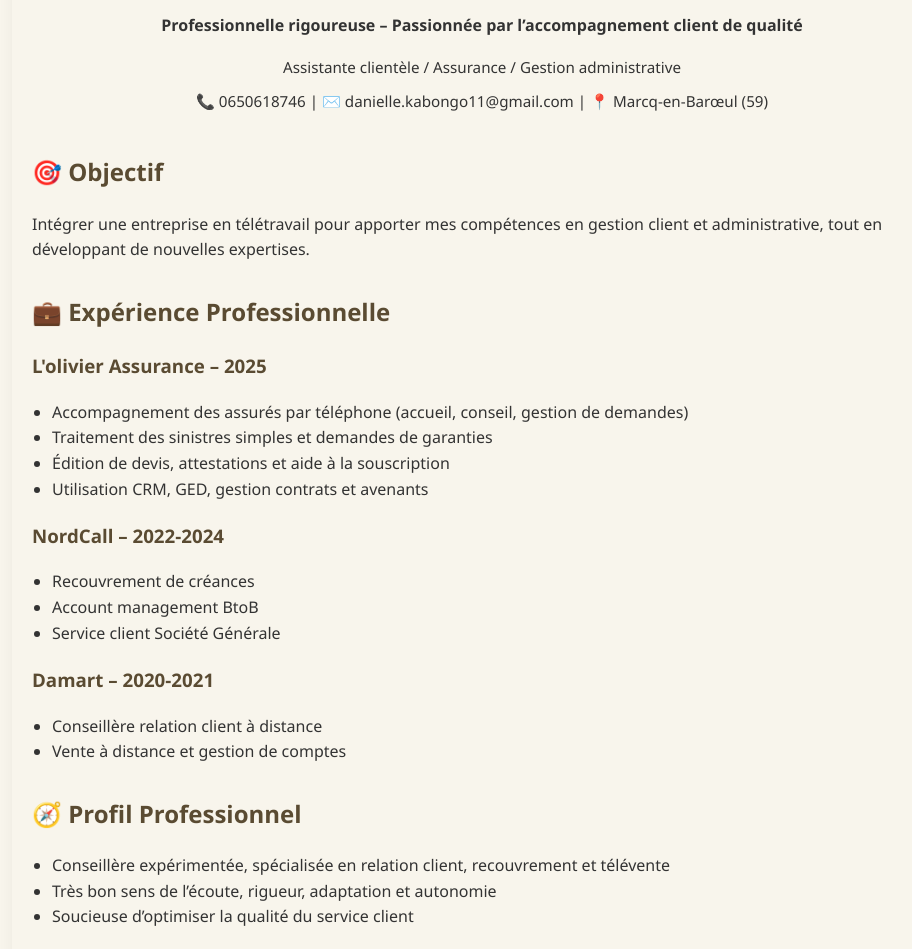
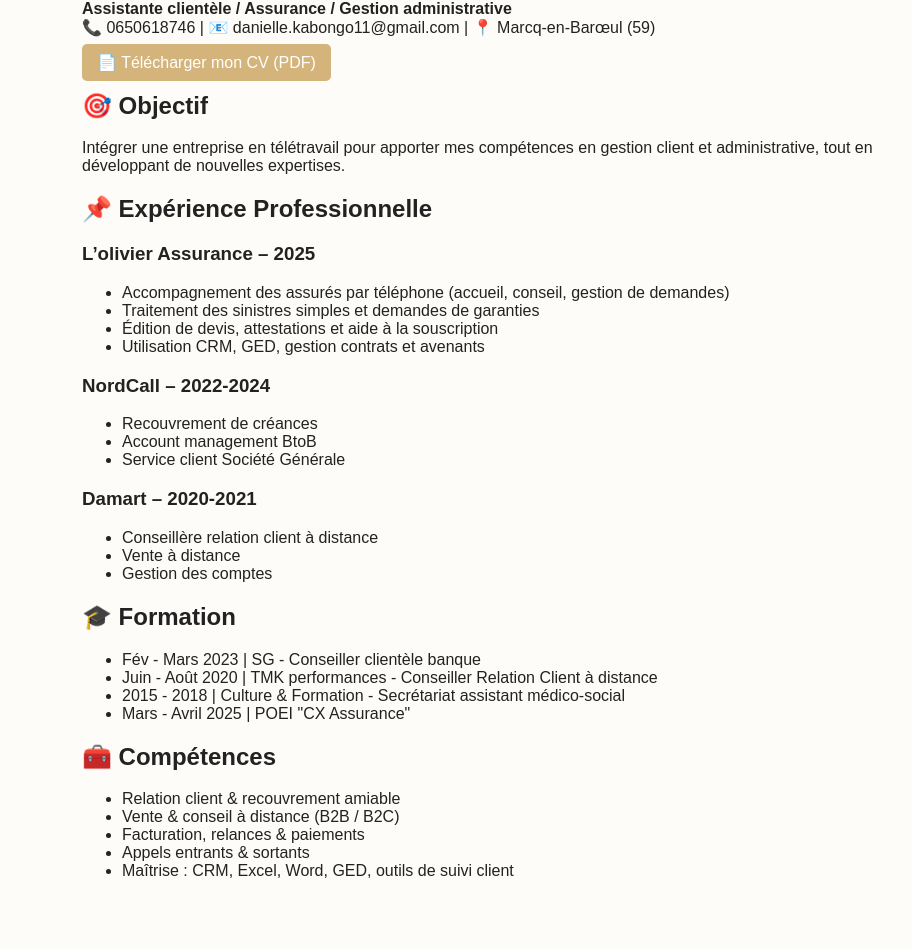
Before and after one commit to Danie-11/daniellekabongo-cv-site, a plain HTML site: page index.html in a window 1280 px wide. Shown: the part 141-1090 px from the top of the page, without its empty margins (158-1070 px from the left). After the commit the page ends 1057 px from the top, so only its background shows below. Drawn offline with Linux system fonts and the light colour scheme.

Commit message:
Update index.html

```diff
--- a/index.html
+++ b/index.html
@@ -1,104 +1,65 @@
-
 <!DOCTYPE html>
 <html lang="fr">
 <head>
   <meta charset="UTF-8">
-    <meta name="viewport" content="width=device-width, initial-scale=1.0">
-    <title>CV - Danielle Tshiyoyi Kabongo</title>
-    <style>
-        body {
-            font-family: 'Segoe UI', Tahoma, Geneva, Verdana, sans-serif;
-            background-color: #f8f5ec;
-            color: #333;
-            line-height: 1.6;
-            margin: 40px auto;
-            max-width: 900px;
-            padding: 20px;
-            border-radius: 12px;
-            box-shadow: 0 0 15px rgba(0,0,0,0.05);
-        }
-        h1, h2, h3 {
-            color: #5a4b32;
-        }
-        header {
-            text-align: center;
-            margin-bottom: 40px;
-        }
-        .info {
-            margin: 10px 0;
-            font-size: 0.95em;
-        }
-        section {
-            margin-bottom: 30px;
-        }
-        ul {
-            padding-left: 20px;
-        }
-    </style>
+  <title>Danielle Tshiyoyi Kabongo - CV</title>
 </head>
-<body>
-    <header>
-        <h1>Danielle Tshiyoyi Kabongo</h1>
-        <p><strong>Professionnelle rigoureuse – Passionnée par l’accompagnement client de qualité</strong></p>
-        <p class="info">Assistante clientèle / Assurance / Gestion administrative</p>
-        <p class="info">📞 0650618746 | ✉️ danielle.kabongo11@gmail.com | 📍 Marcq-en-Barœul (59)</p>
-    </header>
+<body style="font-family: Arial, sans-serif; max-width: 800px; margin: auto; padding: 20px; background-color: #fdfcf8; color: #222;">
 
-    <section>
+  <h1 style="color: #333;">Danielle Tshiyoyi Kabongo</h1>
+  <h3 style="font-weight: normal; color: #666;">Professionnelle rigoureuse – Passionnée par l’accompagnement client de qualité</h3>
+
+  <p><strong>Assistante clientèle / Assurance / Gestion administrative</strong><br>
+  📞 0650618746 | 📧 danielle.kabongo11@gmail.com | 📍 Marcq-en-Barœul (59)</p>
+
+  <p>
+    <a href="danielle-kabongo-cv.pdf" download style="background-color: #d4b47a; color: white; padding: 10px 15px; text-decoration: none; border-radius: 5px;">
+      📄 Télécharger mon CV (PDF)
+    </a>
+  </p>
+
   <h2>🎯 Objectif</h2>
   <p>Intégrer une entreprise en télétravail pour apporter mes compétences en gestion client et administrative, tout en développant de nouvelles expertises.</p>
-    </section>
 
-    <section>
-        <h2>💼 Expérience Professionnelle</h2>
-        <h3>L'olivier Assurance – 2025</h3>
+  <h2>📌 Expérience Professionnelle</h2>
+  <h3>L’olivier Assurance – 2025</h3>
   <ul>
     <li>Accompagnement des assurés par téléphone (accueil, conseil, gestion de demandes)</li>
     <li>Traitement des sinistres simples et demandes de garanties</li>
     <li>Édition de devis, attestations et aide à la souscription</li>
     <li>Utilisation CRM, GED, gestion contrats et avenants</li>
   </ul>
+
   <h3>NordCall – 2022-2024</h3>
   <ul>
     <li>Recouvrement de créances</li>
     <li>Account management BtoB</li>
     <li>Service client Société Générale</li>
   </ul>
+
   <h3>Damart – 2020-2021</h3>
   <ul>
     <li>Conseillère relation client à distance</li>
-            <li>Vente à distance et gestion de comptes</li>
+    <li>Vente à distance</li>
+    <li>Gestion des comptes</li>
   </ul>
-    </section>
 
-    <section>
-        <h2>🧭 Profil Professionnel</h2>
-        <ul>
-            <li>Conseillère expérimentée, spécialisée en relation client, recouvrement et télévente</li>
-            <li>Très bon sens de l’écoute, rigueur, adaptation et autonomie</li>
-            <li>Soucieuse d’optimiser la qualité du service client</li>
-        </ul>
-    </section>
-
-    <section>
   <h2>🎓 Formation</h2>
   <ul>
-            <li>2023 – SG : Conseiller clientèle banque</li>
-            <li>2020 – TMK : Conseiller relation client à distance</li>
-            <li>2015-2018 – Culture & Formation : Secrétariat médico-social</li>
-            <li>2025 – POEI "CX Assurance"</li>
+    <li>Fév - Mars 2023 | SG - Conseiller clientèle banque</li>
+    <li>Juin - Août 2020 | TMK performances - Conseiller Relation Client à distance</li>
+    <li>2015 - 2018 | Culture & Formation - Secrétariat assistant médico-social</li>
+    <li>Mars - Avril 2025 | POEI "CX Assurance"</li>
   </ul>
-    </section>
 
-    <section>
-        <h2>🛠️ Compétences</h2>
+  <h2>🧰 Compétences</h2>
   <ul>
     <li>Relation client & recouvrement amiable</li>
-            <li>Vente & conseil à distance (B2B/B2C)</li>
-            <li>Facturation, gestion des paiements</li>
+    <li>Vente & conseil à distance (B2B / B2C)</li>
+    <li>Facturation, relances & paiements</li>
     <li>Appels entrants & sortants</li>
-            <li>Maîtrise : CRM, Excel, Word, GED, outils suivi client</li>
+    <li>Maîtrise : CRM, Excel, Word, GED, outils de suivi client</li>
   </ul>
-    </section>
+
 </body>
 </html>
```
Lines whose indentation alone changed are shown as unchanged.
